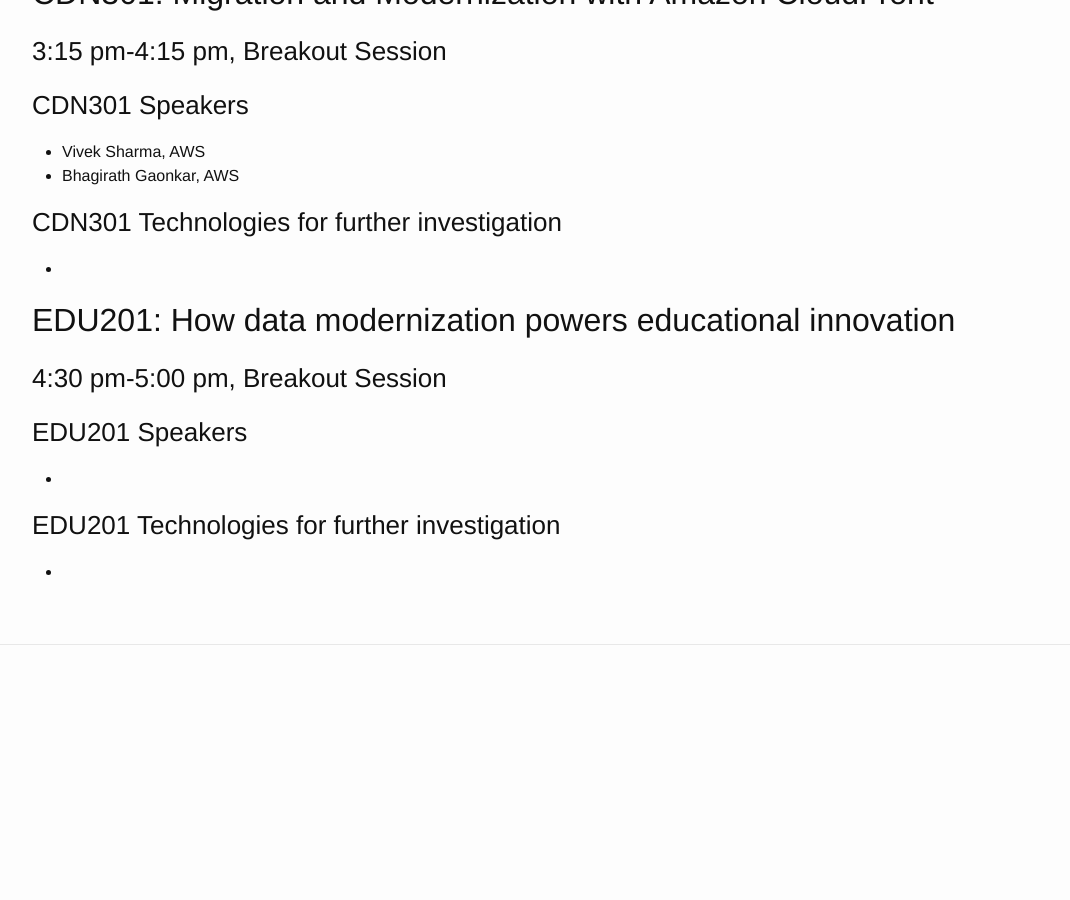
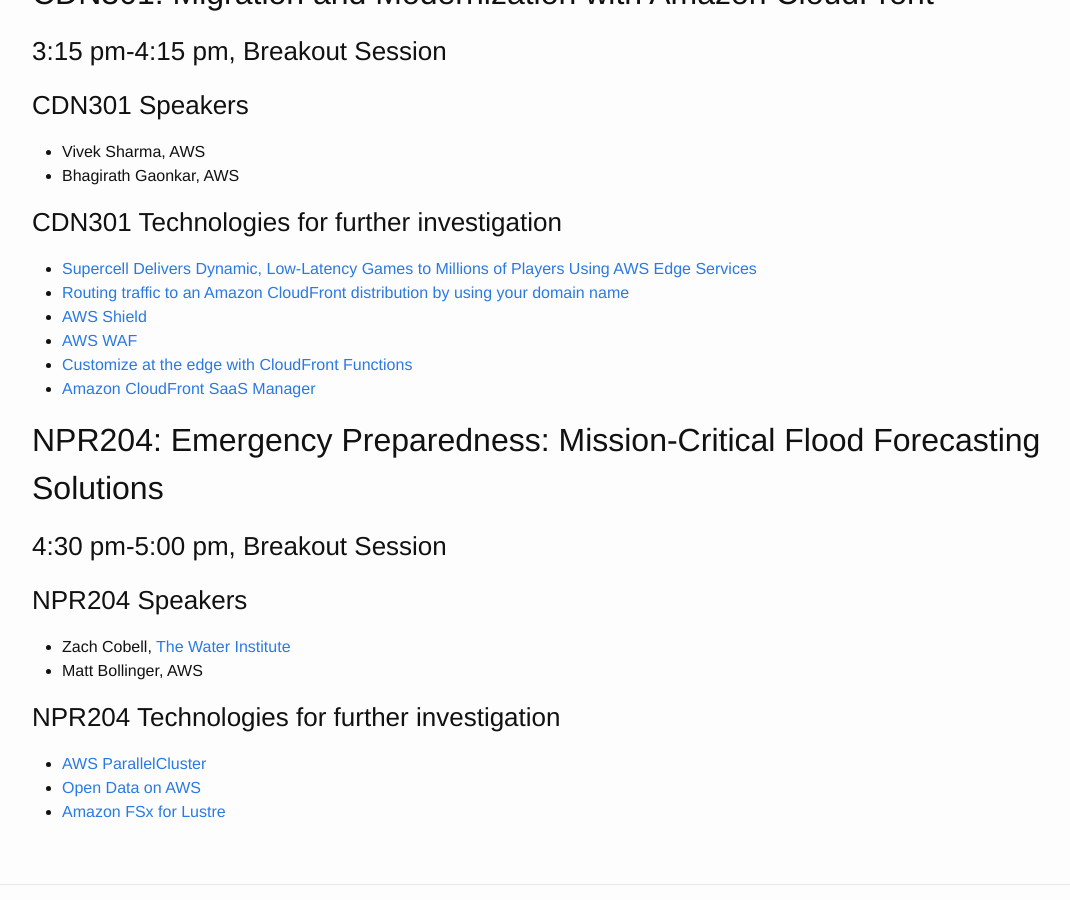
Before and after one commit to roclar/roclar.github.io, a Jekyll site: the page built from _posts/2025-06-10-AWS-Summit-day-one.md, in a window 1280 px wide and 900 px high, scrolled down 2280 px. Shown: the whole window, without its empty margins (38-1108 px from the left). Built offline with Jekyll 4.4.1, drawn with Linux system fonts in a browser that asks for light colours; before the commit the page ends 3015 px from its top, so only the background shows below that.

Commit message:
More day 1 notes

```diff
--- a/_posts/2025-06-10-AWS-Summit-day-one.md
+++ b/_posts/2025-06-10-AWS-Summit-day-one.md
@@ -90,16 +90,24 @@
 
 ### CDN301 Technologies for further investigation
 
-*
+* [Supercell Delivers Dynamic, Low-Latency Games to Millions of Players Using AWS Edge Services](https://aws.amazon.com/solutions/case-studies/supercell-edge-services-case-study/)
+* [Routing traffic to an Amazon CloudFront distribution by using your domain name](https://docs.aws.amazon.com/Route53/latest/DeveloperGuide/routing-to-cloudfront-distribution.html)
+* [AWS Shield](https://aws.amazon.com/shield/)
+* [AWS WAF](https://aws.amazon.com/waf/)
+* [Customize at the edge with CloudFront Functions](https://docs.aws.amazon.com/AmazonCloudFront/latest/DeveloperGuide/cloudfront-functions.html)
+* [Amazon CloudFront SaaS Manager](https://aws.amazon.com/cloudfront/features/saas-manager/)
 
-## EDU201: How data modernization powers educational innovation
+## NPR204: Emergency Preparedness: Mission-Critical Flood Forecasting Solutions
 
 ### 4:30 pm-5:00 pm, Breakout Session
 
-### EDU201 Speakers
+### NPR204 Speakers
 
-*
+* Zach Cobell, [The Water Institute](https://thewaterinstitute.org)
+* Matt Bollinger, AWS
 
-### EDU201 Technologies for further investigation
+### NPR204 Technologies for further investigation
 
-*
+* [AWS ParallelCluster](https://aws.amazon.com/hpc/parallelcluster/)
+* [Open Data on AWS](https://aws.amazon.com/opendata/)
+* [Amazon FSx for Lustre](https://aws.amazon.com/fsx/lustre/)
```
